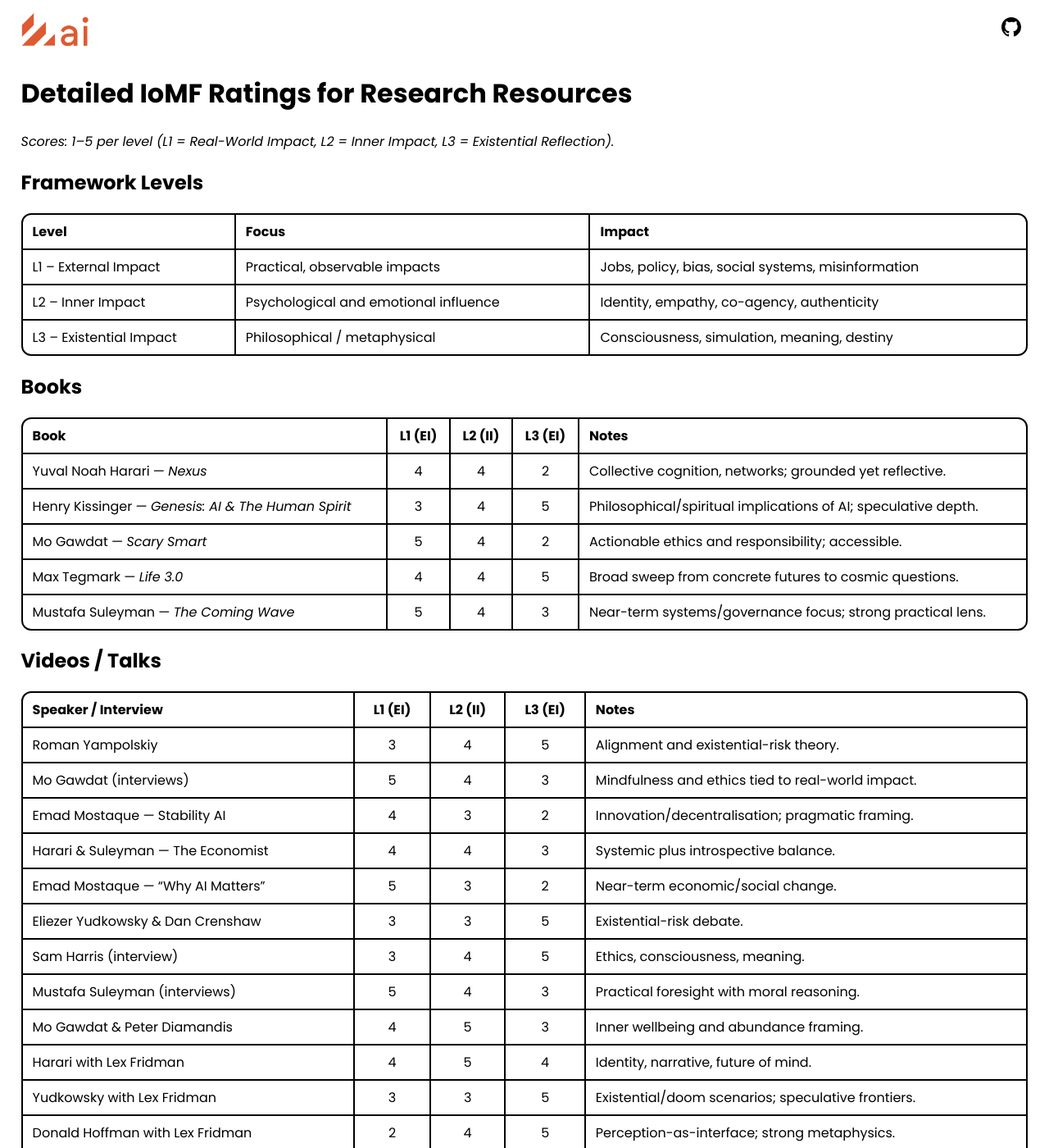
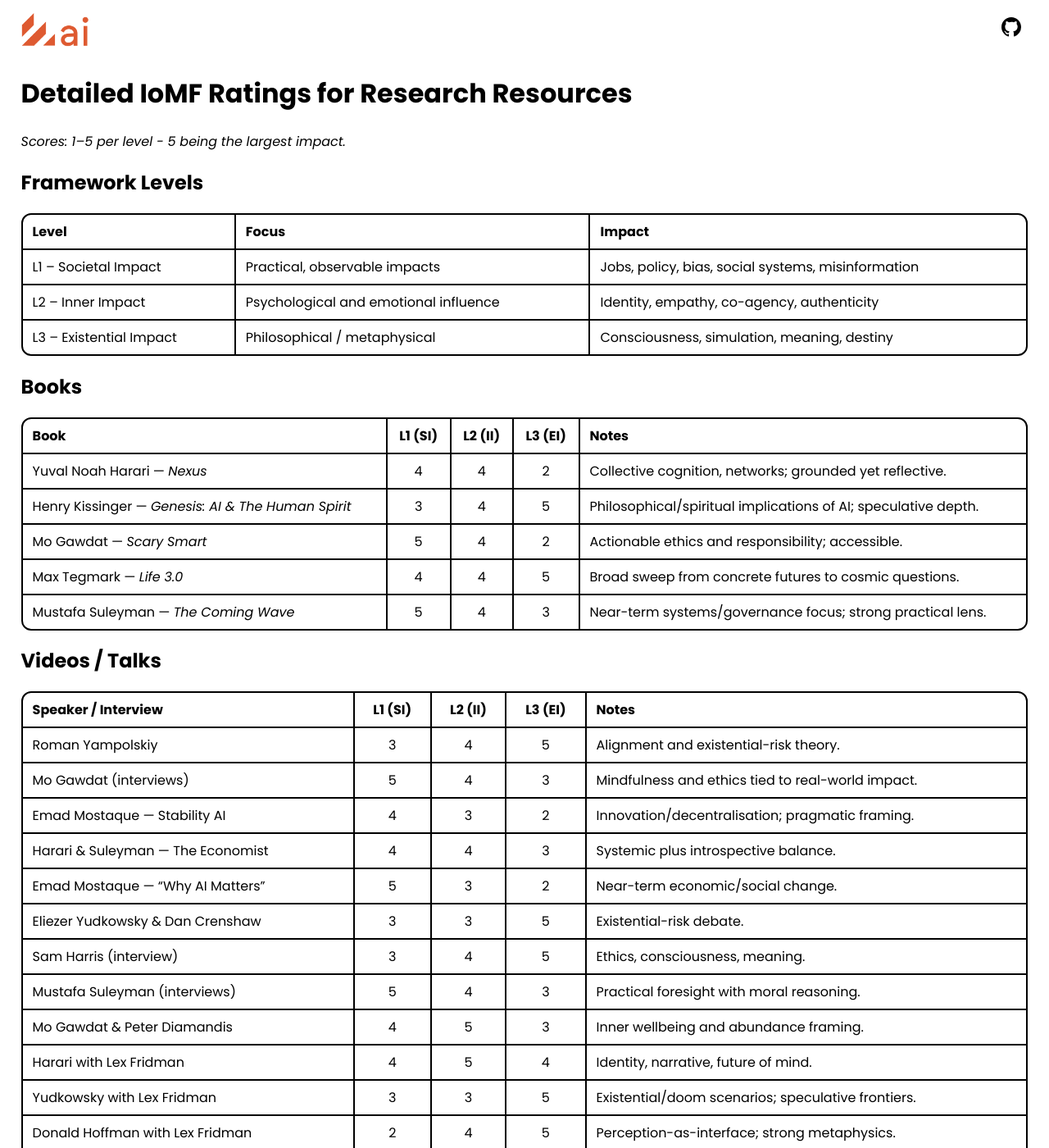
Before and after one commit to selfdriven-foundation/selfdriven-ai, a Jekyll site: the page built from docs/pages/impact-on-mind-framework-research-ratings.md, in a window 1280 px wide and 1400 px high. Shown: the whole window at 82% size. Built offline with Jekyll 4.4.1, drawn with Linux system fonts in a browser that asks for light colours; some of the changed text lies outside the part shown.

Commit message:
Update impact-on-mind-framework-research-ratings.md

```diff
--- a/docs/pages/impact-on-mind-framework-research-ratings.md
+++ b/docs/pages/impact-on-mind-framework-research-ratings.md
@@ -5,19 +5,19 @@
 ---
 
 # Detailed IoMF Ratings for Research Resources
-*Scores: 1–5 per level (L1 = Real-World Impact, L2 = Inner Impact, L3 = Existential Reflection).*
+*Scores: 1–5 per level - 5 being the largest impact.*
 
 ## Framework Levels
 
 | Level | Focus | Impact |
 |:--|:--|:--|
-| L1 – External Impact | Practical, observable impacts | Jobs, policy, bias, social systems, misinformation |
+| L1 – Societal Impact | Practical, observable impacts | Jobs, policy, bias, social systems, misinformation |
 | L2 – Inner Impact | Psychological and emotional influence | Identity, empathy, co-agency, authenticity |
 | L3 – Existential Impact | Philosophical / metaphysical | Consciousness, simulation, meaning, destiny |
 
 ## Books
 
-| Book | L1 (EI) | L2 (II) | L3 (EI)| Notes |
+| Book | L1 (SI) | L2 (II) | L3 (EI)| Notes |
 |:--|:--:|:--:|:--:|:--|
 | Yuval Noah Harari — *Nexus* | 4 | 4 | 2 | Collective cognition, networks; grounded yet reflective. |
 | Henry Kissinger — *Genesis: AI & The Human Spirit* | 3 | 4 | 5 | Philosophical/spiritual implications of AI; speculative depth. |
@@ -27,7 +27,7 @@
 
 ## Videos / Talks
 
-| Speaker / Interview | L1 (EI) | L2 (II) | L3 (EI)| Notes |
+| Speaker / Interview | L1 (SI) | L2 (II) | L3 (EI)| Notes |
 |:--|:--:|:--:|:--:|:--|
 | Roman Yampolskiy | 3 | 4 | 5 | Alignment and existential-risk theory. |
 | Mo Gawdat (interviews) | 5 | 4 | 3 | Mindfulness and ethics tied to real-world impact. |
@@ -47,6 +47,6 @@
 
 | Level | Average Score | Emphasis |
 |:--|:--:|:--|
-| L1 – External Impact | 4.3 / 5 | Strong practical and societal grounding. |
+| L1 – Societal Impact | 4.3 / 5 | Strong practical and societal grounding. |
 | L2 – Inner Impact | 4.1 / 5 | Consistent human-centred reflection. |
 | L3 – Existential Impact | 3.8 / 5 | Thoughtful but selectively represented. |
```
